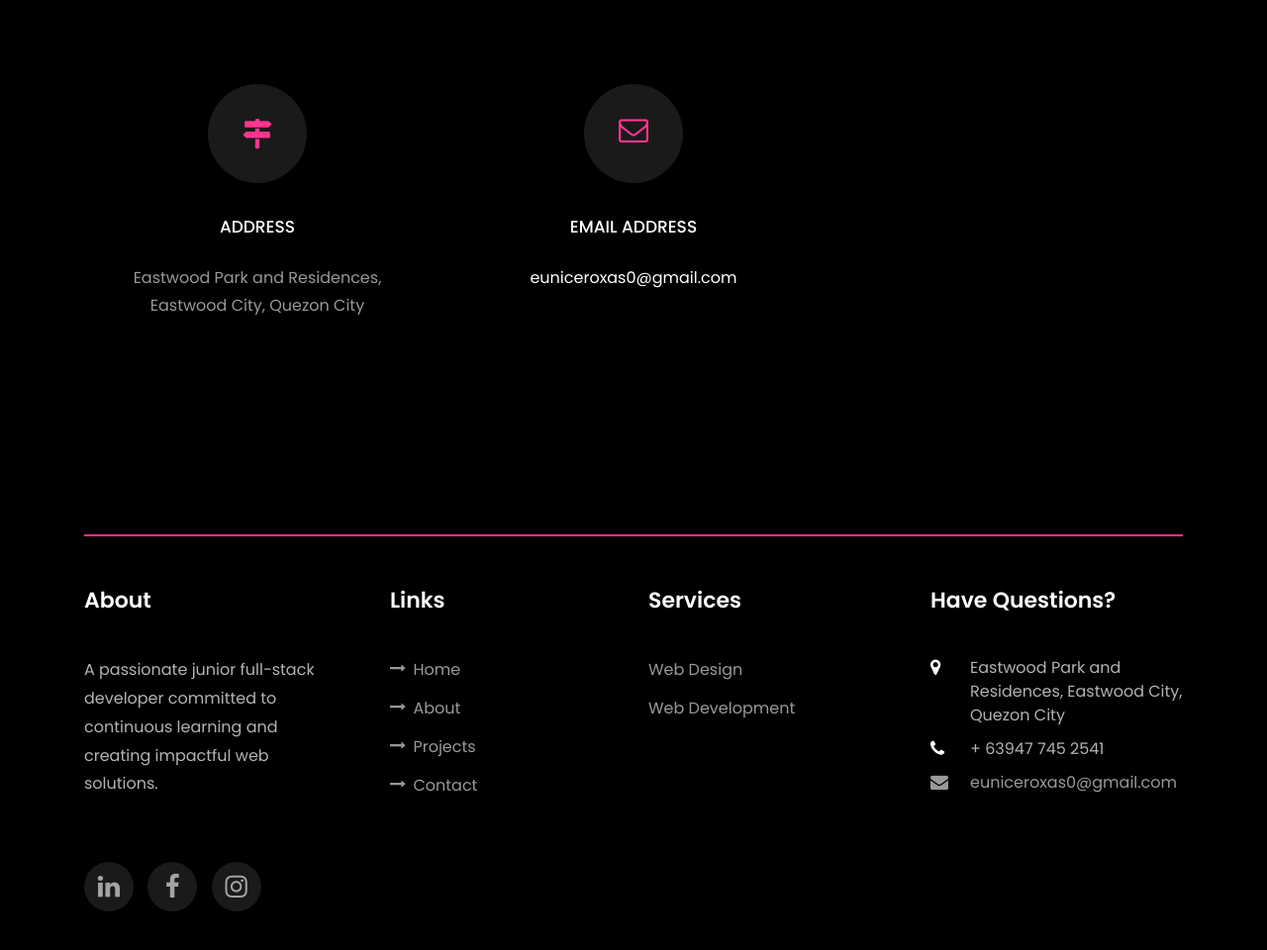
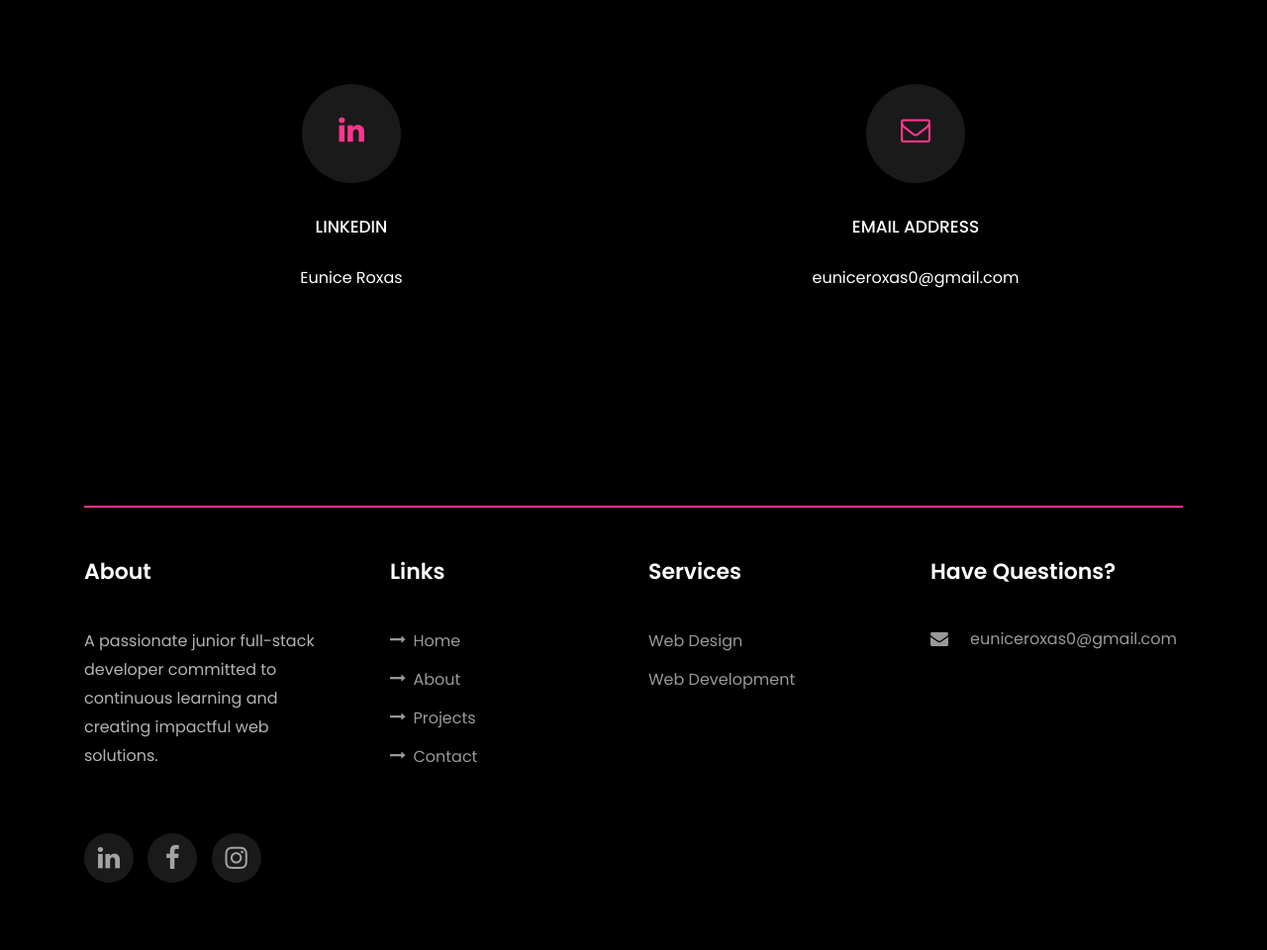
Before and after one commit to yunii25/euniceroxas, a plain HTML site: page index.html in a window 1280 px wide. Shown: the part 5237-6197 px from the top of the page at 99% size. Drawn offline with Linux system fonts and the light colour scheme; files whose address does not match are found by name.

Commit message:
remove contact details

```diff
--- a/index.html
+++ b/index.html
@@ -626,25 +626,16 @@
         </div>
 
         <div class="row d-flex contact-info mb-5">
-          <div class="col-md-6 col-lg-4 d-flex ftco-animate">
+		<div class="col-md-6 col-lg-6 d-flex ftco-animate">
 	          	<div class="align-self-stretch box p-4 text-center">
 	          		<div class="icon d-flex align-items-center justify-content-center">
-          			<span class="icon-map-signs"></span>
+	          			<a href="https://www.linkedin.com/in/eunice-roxas-186a37288/"><span class="icon-linkedin"></span>
 	          		</div>
-          		<h3 class="mb-4">Address</h3>
-	            <p>Eastwood Park and Residences, Eastwood City, Quezon City</p>
+	          		<h3 class="mb-4">LinkedIn</h3>
+		            <p>Eunice Roxas</a></p>
 		          </div>
 	          </div>
-	<!-- <div class="col-md-6 col-lg-4 d-flex ftco-animate">
-          	<div class="align-self-stretch box p-4 text-center">
-          		<div class="icon d-flex align-items-center justify-content-center">
-          			<span class="icon-phone2"></span>
-          		</div>
-          		<h3 class="mb-4">Contact Number</h3>
-	            <p><a href="tel://1234567920">+ 63947 745 2541</a></p>
-	          </div>
-          </div> -->
-          <div class="col-md-6 col-lg-4 d-flex ftco-animate">
+	          <div class="col-md-6 col-lg-6 d-flex ftco-animate">
 	          	<div class="align-self-stretch box p-4 text-center">
 	          		<div class="icon d-flex align-items-center justify-content-center">
 	          			<a href="mailto:euniceroxas0@gmail.com"><span class="icon-envelope-o"></span>
@@ -738,8 +729,8 @@
             	<h2 class="ftco-heading-2">Have Questions?</h2>
             	<div class="block-23 mb-3">
 	              <ul>
-	                <li><span class="icon icon-map-marker"></span><span class="text">Eastwood Park and Residences, Eastwood City, Quezon City</span></li>
-	                <li><span class="icon icon-phone"></span><span class="text">+ 63947 745 2541</span></li>
+<!-- 	                <li><span class="icon icon-map-marker"></span><span class="text">Eastwood Park and Residences, Eastwood City, Quezon City</span></li> -->
+<!-- 	                <li><span class="icon icon-phone"></span><span class="text">+ 63947 745 2541</span></li> -->
 	                <li><a href="mailto:euniceroxas0@gmail.com"><span class="icon icon-envelope"></span><span class="text">euniceroxas0@gmail.com</span></a></li>
 	              </ul>
 	            </div>
```
Lines whose indentation alone changed are shown as unchanged.
